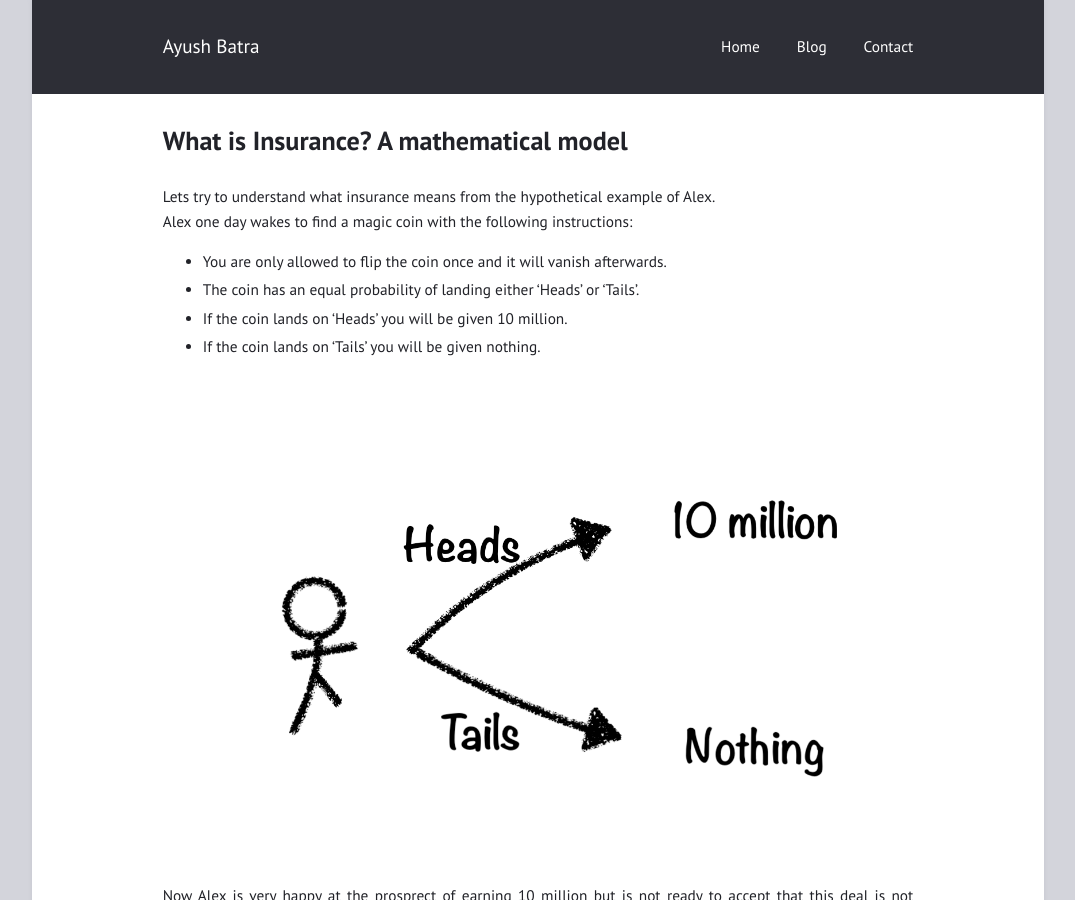
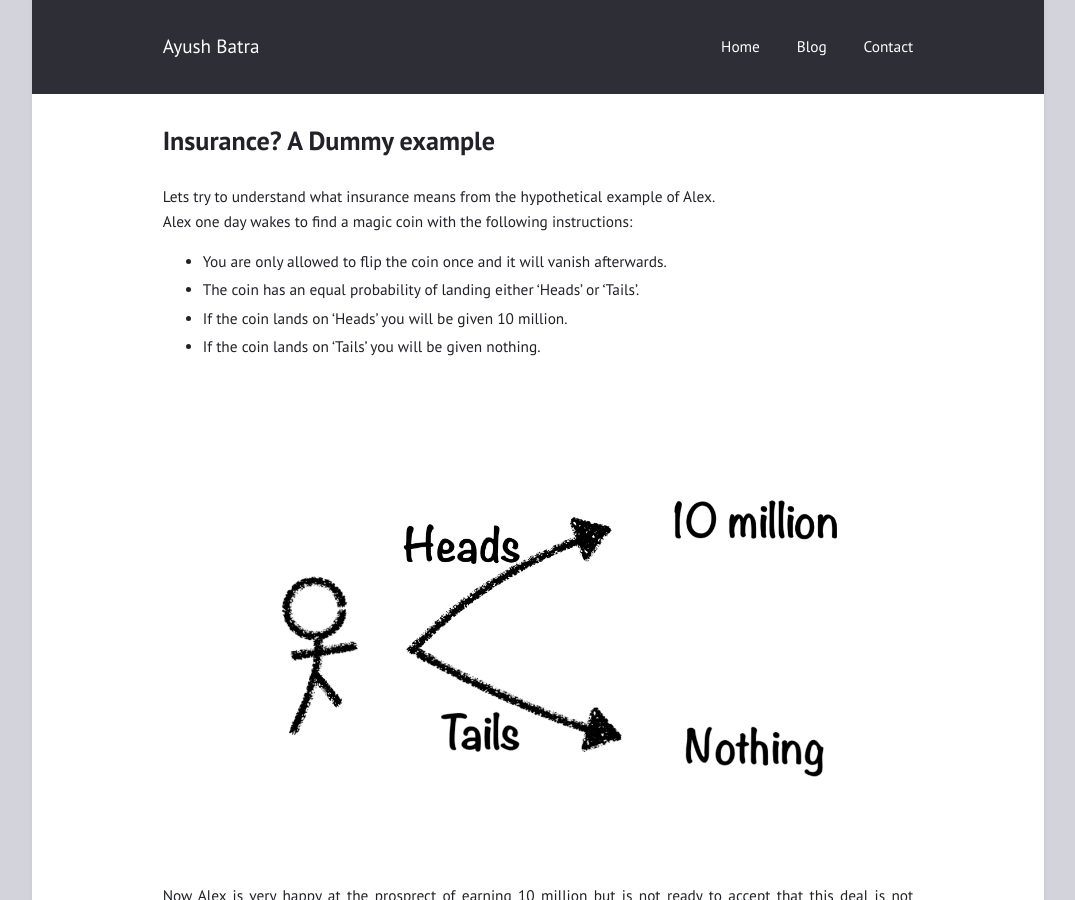
Before and after one commit to ayushbatra/ayushbatra.github.io, a Jekyll site: the page built from _posts/2023-01-01-insurance.md, in a window 1280 px wide and 900 px high. Shown: the whole window, without its empty margins (102-1177 px from the left). Built offline with Jekyll 4.4.1, drawn with Linux system fonts in a browser that asks for light colours.

Commit message:
Update 2023-01-01-insurance.md

```diff
--- a/_posts/2023-01-01-insurance.md
+++ b/_posts/2023-01-01-insurance.md
@@ -1,5 +1,5 @@
 ---
-title: "What is Insurance? A mathematical model"
+title: "Insurance? A Dummy example"
 permalink: "/Insurance/"
 layout: page
 mathjax: true
```
